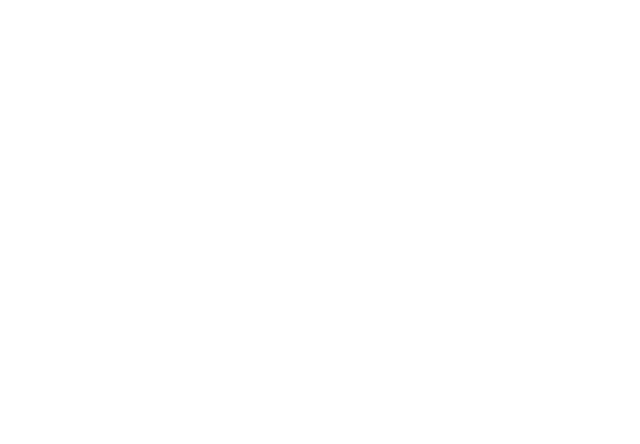
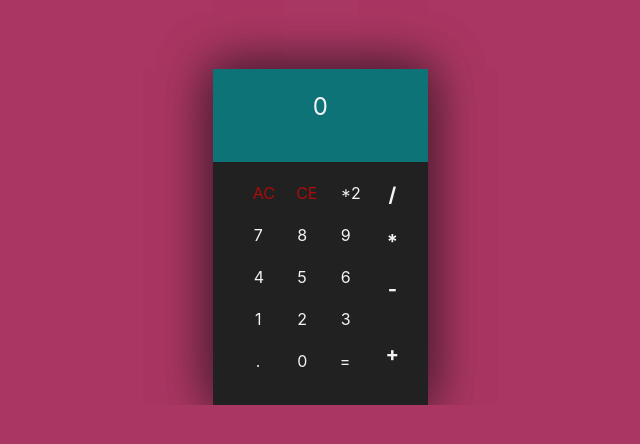
Before and after one commit to hayanisaid/10DayOfPractice, a plain HTML site: page calculator/index.html in a window 1280 px wide. Shown: the whole page, without its empty margins (305-945 px from the left). Drawn offline with nearby package versions, Linux system fonts and the light colour scheme.

Commit message:
add calculator

```diff
--- a/calculator/css/app.css
+++ b/calculator/css/app.css
@@ -0,0 +1,93 @@
+@import url('https://fonts.googleapis.com/css?family=Roboto');
+
+body{
+  padding:0;
+  margin:0;
+  background:#AA3763;
+}
+.calculator-wrapper{
+  position:relative;
+  overflow:hidden;
+
+/*   max-width:500px; */
+  flex-direction:center;
+  text-justify:center;
+  content-items:center;
+  text-align:center;
+}
+.calculator-wrapper h3{
+  font-family:"Roboto";
+  color: #F3F3F3;
+  font-size:35px;
+}
+.calculator-wrapper .calculator{
+   background: #212121;
+    max-width: 215px;
+    paddin: 10px;
+    margin-left: 39%;
+    margin-top: 69px;
+    box-shadow: 0px 2px 47px #521f35, 0px -2px 47px #521f35;
+}
+.calculator-wrapper .calculator .btns{
+  width:100%;
+  padding:10px;
+}
+.calculator-wrapper .calculator .btns .btn-danger{
+  background: #212121;
+  border:0;
+  color:#AC0C0C!important;
+}
+.calculator-wrapper .calculator .btns .btn-primary{
+  border:0
+}
+
+.calculator-wrapper .calculator .btns .num{
+    color: #F3F3F3;
+    background: #212121;
+    border-radius: 100%;
+
+}
+.calculator-wrapper .calculator .btns .num,
+.calculator-wrapper .calculator .btns .btn-primary,
+.calculator-wrapper .calculator .btns .btn-danger,
+.calculator-wrapper .calculator .btns .btn:hover{
+  background:#3c3c3c;
+}
+.calculator-wrapper .calculator .side_right{
+    /* margin: 0 !important; */
+    /* margin-right: 166px; */
+    margin-left: -40px;
+}
+.calculator-wrapper .calculator .side_right .btn{
+  background:#2DAF94;
+  width:40px !important;
+  color:#F3F3F3;
+  font-weight:bold;
+  font-size:20px
+}
+.calculator-wrapper .calculator .side_right .plus{
+      height: 78px;
+    background: #F97300;
+}
+.calculator-wrapper .calculator .btns .btn{
+  margin:2px;
+  width:35px;
+   color: #F3F3F3;
+    background: #212121;
+  transition:all .3s ease-in-out;
+
+}
+.calculator-wrapper .calculator .btns .btn:hover{
+
+}
+.calculator-wrapper .calculator #output{
+  background: #0D7377;
+  padding: 20px;
+  height: 93px;
+  font-size: 24px;
+  min-width: 100%;
+  width: 200px;
+  max-width:200px;
+  overflow:hidden;
+  color: #F3F3F3;
+}
--- a/calculator/index.html
+++ b/calculator/index.html
@@ -1,12 +1,61 @@
 <!DOCTYPE html>
-<html>
+<html lang="en" >
+
 <head>
-	<title>Accordion</title>
+  <meta charset="UTF-8">
+  <title> Calculator</title>
+
+       <!-- include css files -->
+		<link rel='stylesheet prefetch' href='https://cdnjs.cloudflare.com/ajax/libs/twitter-bootstrap/4.0.0-beta/css/bootstrap.min.css'>
+
+		<link rel="stylesheet" href="css/app.css">
+
+
 </head>
-<link rel="stylesheet" type="text/css" href="css/app.css">
+
 <body>
 
-<!-- js files -->
-<script type="text/javascript" src="js/app.js"></script>
+  <div class="calculator-wrapper text-center">
+  <div class="container">
+
+  <div class="calculator">
+    <div id="output" class="text-center">0</div>
+    <div class="btns">
+      <a class="row">
+        <div class="col-md-10">
+          <button class="btn btn-danger" id="C">AC</button>
+           <button class="btn btn-danger" id="CE">CE</button>
+           <button class="btn " id="power">*2</button><br>
+          <button class="btn num" id="7">7</button>
+           <button class="btn num" id="8">8</button>
+           <button class="btn num" id="9">9</button><br>
+           <button class="btn num" id="4">4</button>
+           <button class="btn num" id="5">5</button>
+           <button class="btn num" id="6">6</button><br>
+          <button class="btn num" id="1">1</button>
+           <button class="btn num" id="2">2</button>
+           <button class="btn num" id="3">3</button><br>
+          <button class="btn num" id=".">.</button>
+           <button class="btn num" id="0">0</button>
+           <button class="btn btn-primary" id="=">=</button><br>
+        </div>
+         <div class="col-md-2 side_right">
+           <button class="btn" id="/">/</button>
+           <button class="btn" id="*">*</button>
+           <button class="btn" id="-">-</button>
+           <button class="btn plus" id="+">+</button>
+         </div>
+      </div>
+    </div>
+  </div>
+  </div>
+</div>
+
+	<!-- include js files -->
+	<script src='https://cdnjs.cloudflare.com/ajax/libs/jquery/3.2.1/jquery.min.js'></script>
+
+	<script  src="js/app.js"></script>
+
 </body>
+
 </html>
--- a/calculator/js/app.js
+++ b/calculator/js/app.js
@@ -0,0 +1,88 @@
+$(document).ready(function(){
+  "use strict";
+  var inputs=[];
+  var total;
+  var nums=[0,1,2,3,4,5,6,7,8,9];
+  var operators2=["+","-","/","=","*","."];
+  var operator1=["."];
+  var hashOperator=["#"];
+// getInput function
+  function getInput(input){
+    // if(operator1.indexOf(inputs[inputs.length-1])===true && input===operator1[0]){
+    //     alert("Duplicated .");
+    //
+
+
+      if(operator1.includes(inputs[inputs.length-1])===true && input===operator1[0]){
+   alert("Duplicate '.'")
+  }
+    /// check if the input not start with operaor
+    else if(operators2.includes(input)===false && inputs.length===1){
+            inputs.push(input);
+            }
+      //If last character was not an operator add operator to the array
+  else if(operators2.includes(inputs[inputs.length-1])===false){
+    inputs.push(input);
+  }
+    // check if the last input is not .
+    else if(operator1.includes(inputs[inputs.length-1]===false)){
+      inputs.push(input);
+    }
+   // else if(input==="power"){
+   //   inputs
+   // }
+    // check if the input is Number if true push it to the inputs
+    else if(nums.includes(Number(input))){
+      inputs.push(input);
+    }
+    //
+
+      update();
+
+  }
+//  update function
+  function update(){
+    total=inputs.join("");
+    $("#output").html(total);
+  }
+  // answer function
+  function answer(){
+    total=inputs.join("");
+    $("#output").html(eval(total));
+  }
+  // onclick event
+  $("button").on("click",function(){
+    if(this.id==="C"){
+      inputs=[""];
+      update();
+    }
+    else if(this.id==="CE"){
+      inputs.pop();
+      update();
+    }else if(this.id==="="){
+      answer();
+    }
+    else if(this.id==="power"){
+     total=inputs.join("");
+    $("#output").html(eval(total*total));
+    }
+    else{
+      /// check if the input is A string
+      if(this.id.indexOf("+","*","-","/")===-1){
+        getInput(this.id);
+      }else{
+        getInput(this.id);
+      }
+
+    }
+
+
+  });
+
+  // $("#power").click(function(){
+  //   total=inputs.join("");
+  //   $("#output").html(eval(total*total));
+  // });
+
+
+});
```
